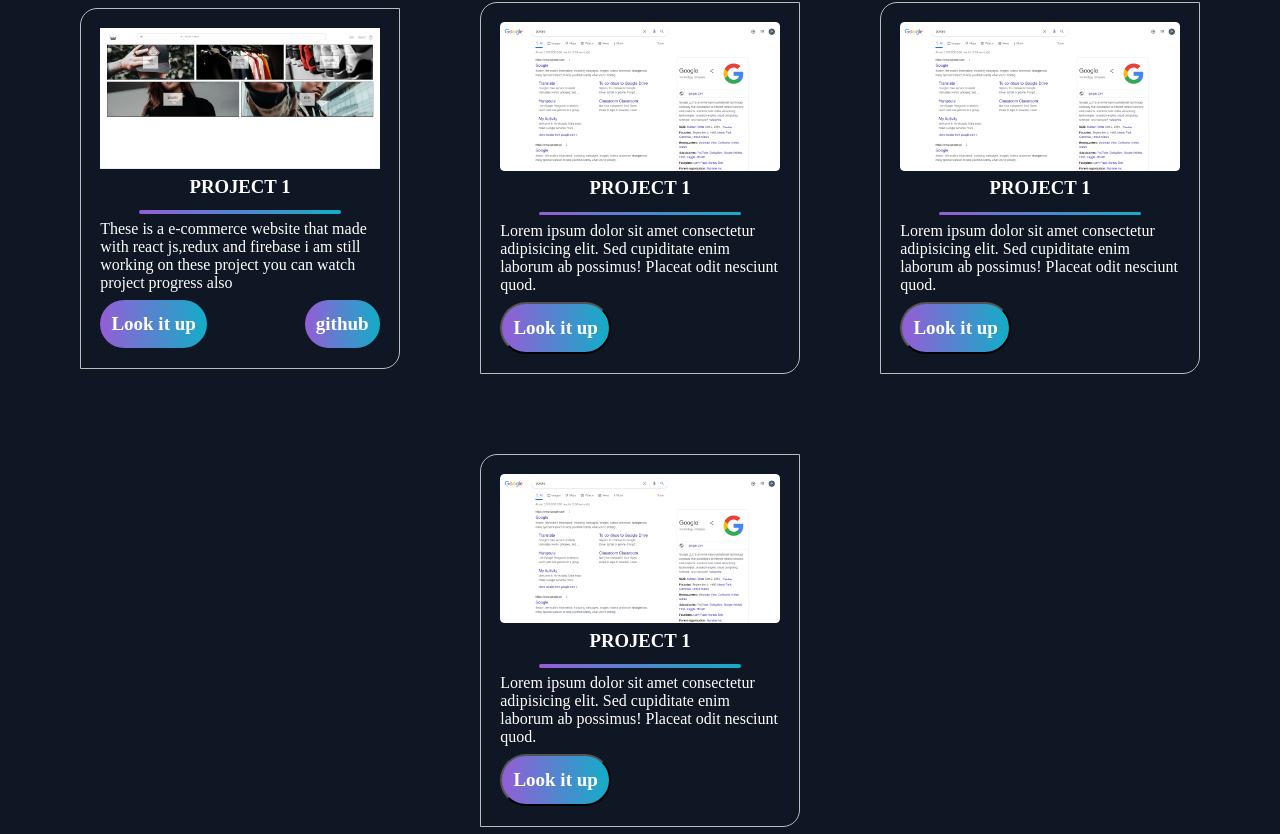
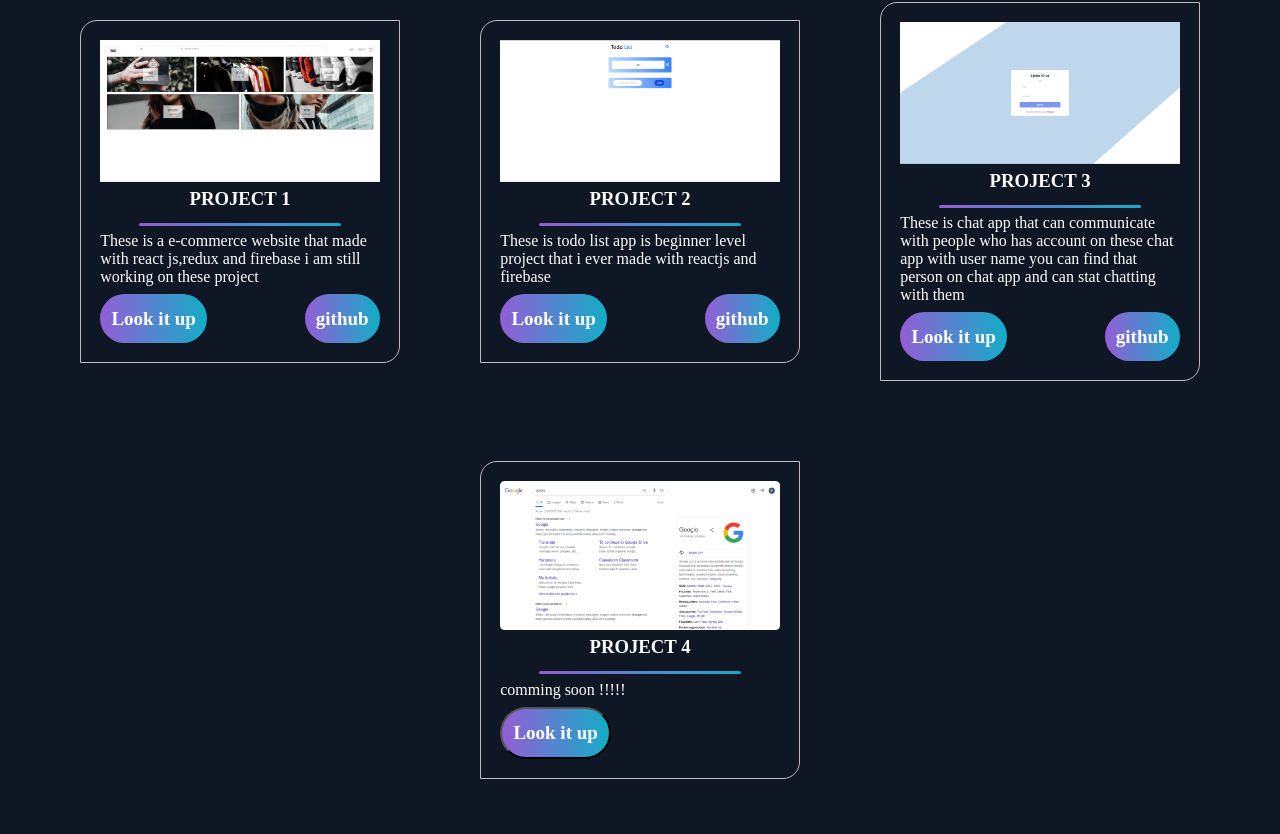
Before and after one commit to PrAnAvViNaYaKjAdHaV/Portfolio, a React (Vite) app: page / in a window 1280 px wide. Shown: the part 906-1740 px from the top of the page. Built offline with nearby package versions, Linux system fonts and the light colour scheme.

Commit message:
project added

```diff
--- a/src/App.jsx
+++ b/src/App.jsx
@@ -10,7 +10,7 @@ function reveal() {
   while (i < reveals.length) {
     var windowHeight = window.innerHeight;
     var elementTop = reveals[i] && reveals[i].getBoundingClientRect().top;
-    var elementVisible = 50;
+    var elementVisible = 20;
     if (elementTop < windowHeight - elementVisible) {
       reveals[i].classList.add("active");
     } else {
--- a/src/components/Project/Project.jsx
+++ b/src/components/Project/Project.jsx
@@ -2,6 +2,8 @@
 import "./Project.css";
 import ProjectImage from "../../assets/image.png";
 import ProjectOne from '../../assets/projects/Project_one.png';
+import ProjectTwo from '../../assets/projects/Project_two.png';
+import ProjectThree from '../../assets/projects/Project_three.png';
 const Project = () => {
   return (
     <div className="Project__content" id="Projects">
@@ -12,7 +14,7 @@ const Project = () => {
           <h3>PROJECT 1</h3>
           <div className="Project__partiotion"></div>
           <p>
-            These is a e-commerce website that made with react js,redux and firebase i am still working on these project you can watch project progress also
+            These is a e-commerce website that made with react js,redux and firebase i am still working on these project
           </p>
           <div className="Project_Link">
             <a href="https://crown-clothing-shoping-app.netlify.app" target="blank" className="Project__button">Look it up</a>
@@ -20,32 +22,35 @@ const Project = () => {
           </div>
         </div>
         <div className="Project__box reveal">
-          <img src={ProjectImage} />
-          <h3>PROJECT 1</h3>
-          <div className="Project__partiotion"> </div>
+          <img src={ProjectTwo} />
+          <h3>PROJECT 2</h3>
+          <div className="Project__partiotion"></div>
           <p>
-            Lorem ipsum dolor sit amet consectetur adipisicing elit. Sed
-            cupiditate enim laborum ab possimus! Placeat odit nesciunt quod.
+            These is todo list app is beginner level project that i ever made with reactjs and firebase
           </p>
-          <button className="Project__button">Look it up</button>
+          <div className="Project_Link">
+            <a href="https://singular-hummingbird-b188da.netlify.app" target="blank" className="Project__button">Look it up</a>
+            <a href="https://github.com/PrAnAvViNaYaKjAdHaV/MyToDoList" target="blank" className="Project__button">github</a>
+          </div>
+        </div>
+        <div className="Project__box reveal">
+          <img src={ProjectThree} />
+          <h3>PROJECT 3</h3>
+          <div className="Project__partiotion"></div>
+          <p>
+            These is chat app that can communicate with people who has account on these chat app with user name you can find that person on chat app and can stat chatting with them
+          </p>
+          <div className="Project_Link">
+            <a href="https://stately-griffin-0d4949.netlify.app/login" target="blank" className="Project__button">Look it up</a>
+            <a href="https://github.com/PrAnAvViNaYaKjAdHaV/C-lProject" target="blank" className="Project__button">github</a>
+          </div>
         </div>
         <div className="Project__box reveal">
           <img src={ProjectImage} />
-          <h3>PROJECT 1</h3>
+          <h3>PROJECT 4</h3>
           <div className="Project__partiotion"></div>
           <p>
-            Lorem ipsum dolor sit amet consectetur adipisicing elit. Sed
-            cupiditate enim laborum ab possimus! Placeat odit nesciunt quod.
-          </p>
-          <button className="Project__button">Look it up</button>
-        </div>
-        <div className="Project__box reveal">
-          <img src={ProjectImage} />
-          <h3>PROJECT 1</h3>
-          <div className="Project__partiotion"></div>
-          <p>
-            Lorem ipsum dolor sit amet consectetur adipisicing elit. Sed
-            cupiditate enim laborum ab possimus! Placeat odit nesciunt quod.
+            comming soon !!!!!
           </p>
           <button className="Project__button">Look it up</button>
         </div>
```
Also changed, not shown: src/assets/projects/Project_three.png (added), src/assets/projects/Project_two.png (added).
